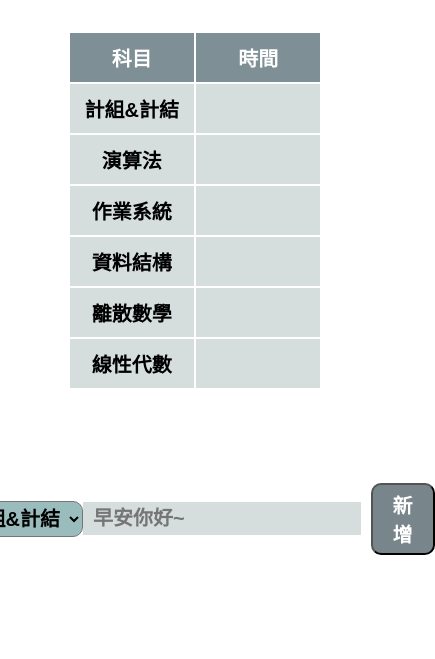
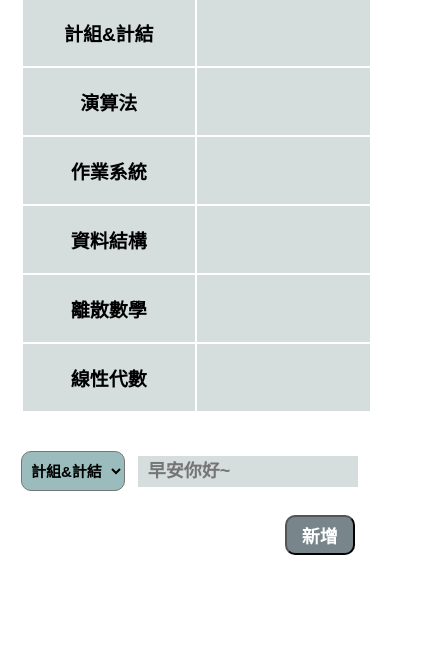
Before and after one commit to curtis91791/StudySchedule, a plain HTML site: page index.html in a window 390 px wide. Shown: the part 185-844 px from the top of the page, 435 px wide, since content can reach past the window. Drawn offline with Linux system fonts and the light colour scheme.

Commit message:
support mobile

```diff
--- a/display.css
+++ b/display.css
@@ -34,8 +34,9 @@ span{
     font-weight: bold;
     color: white;
 }
-body{
+.body{
     padding: 0vw ;
+    height: 100vh;
 }
 div{
     display: flex;
@@ -52,9 +53,9 @@ div{
     background-color: rgb(155, 188, 189);
     border-radius: 10px;
 }
-option{
+.op{
     font-size: 20px;
-    font-weight: bold;
+    font-weight: bolder;
 }
 .table{
     display: flex;
@@ -145,3 +146,95 @@ input{
     color: white;
     font-weight: bolder;
 }
+
+@media screen and (max-width: 768px) {
+    header{
+        padding: 2vh;
+        height: 7vh;
+        display: flex;
+        align-items: center;
+    }
+    .body{
+        height: 100vh ;
+    }
+    p{
+        font-size: 4vh;
+        padding-left: 2vh;
+    }
+    span{
+        font-size: 3vh;
+    }
+    .table{
+        width: 100%;
+        padding: 20px 1px 10px 1px;
+        font-size: 19px;
+    }
+    table{
+        height: 90%;
+        width: 90%;
+    }
+    th{
+        padding: 20px;
+    }
+    td{
+        padding: 20px;
+        width: 600px;
+    }
+    .list{
+        display: flex;
+        flex-wrap: wrap;
+        padding: 2vh 0vh 0vh 0vh;
+        justify-content: flex-end;
+        width: 100%;
+        height: 15vh;
+    }
+    .one {
+        width: 115px;
+        height: 35%;
+    }
+    .sel{
+        width: 90%;
+        font-size: 15px;
+        height: 90%;
+    }
+    .op{
+        font-size: 15px;
+        font-weight: bolder;
+    }
+    .two{
+        width: 60%;
+        height: 35%;
+        padding: 0 20px 0 0;
+    }
+    .time{
+        font-size: 18px;
+        /* margin-right: 20px; */
+        width: 90%;
+    }
+    .three{
+        width: 20vw;
+        height: 35%;
+        margin-right: 8%;
+    }
+    .add{
+        height: 90%;
+        width: 90%;
+        padding: 0;
+        font-size: 18px;
+    }
+    .popup {
+        top: 6vh;
+        right: 4vh;
+        width: 30vw;
+        height: 10vh;
+    }
+    .popup-content {
+        font-size: 20%;
+    }
+    .clear{
+        /* padding: 10px; */
+        font-size: 12px;
+        width: 80%;
+        height: 80%;
+    }
+}
--- a/index.html
+++ b/index.html
@@ -6,7 +6,7 @@
     <title>Study Schedule</title>
     <link rel="stylesheet" href="display.css">
 <head>
-<body>
+<body class="body">
     <header>
         <div class="header1">
             <p class="title">Your Class Schedule</p>
@@ -60,12 +60,12 @@
     <section class="list" name="list">
         <div class="one">
             <select class="sel" name="sel">
-                <option value="計組&計結">計組&計結</option>
-                <option value="演算法">演算法</option>
-                <option value="作業系統">作業系統</option>
-                <option value="資料結構">資料結構</option>
-                <option value="離散數學">離散數學</option>
-                <option value="線性代數">線性代數</option>
+                <option value="計組&計結" class="op">計組&計結</option>
+                <option value="演算法" class="op">演算法</option>
+                <option value="作業系統" class="op">作業系統</option>
+                <option value="資料結構" class="op">資料結構</option>
+                <option value="離散數學" class="op">離散數學</option>
+                <option value="線性代數" class="op">線性代數</option>
             </select>
         </div>
         <div class="two">
@@ -118,6 +118,7 @@
                 if (!updated) {
                     alert("找不到對應的科目！");
                 }
+                inputElement.value = ""; // 清空輸入框
             });
         });
 
```
